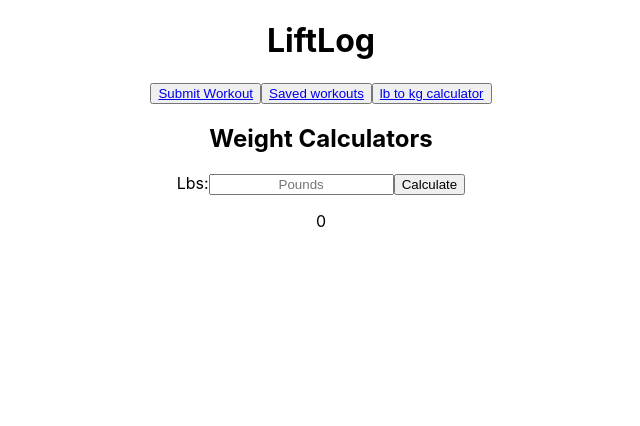
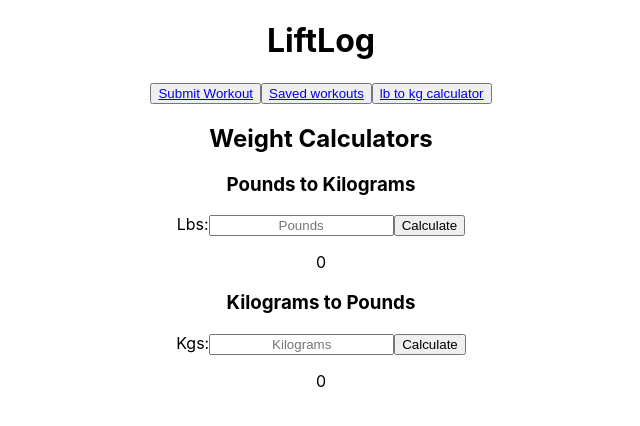
Before and after one commit to DeanLeong/LiftLog, a React (Create React App) app: page /Calculator in a window 1280 px wide. Shown: the top 426 px of the page, without its empty margins (319-959 px from the left). Built offline with nearby package versions, Linux system fonts and the light colour scheme.

Commit message:
working onchange calcs

```diff
--- a/src/Calculators.jsx
+++ b/src/Calculators.jsx
@@ -13,18 +13,36 @@ function Calculators() {
   return (
     <div>
       <h2>Weight Calculators</h2>
-      <form>
+      <div className="lbs-to-kgs">
+        <form>
+          <h3>Pounds to Kilograms</h3>
         <label htmlFor="lbsToKgs">Lbs:</label>
-        <input className="lbsInput"
+        <input className="lbs-input"
           name="Pounds"
           type="text"
           placeholder="Pounds"
           value={value}
           onChange={(e) => setValue(e.target.value)}
         />
-        <button type="submit" className="lbs-to-kgs-submit">Calculate</button>
+          <button type="submit" className="lbs-to-kgs-submit">Calculate</button>
       </form>
-      <p>{value / 2.2046}</p>
+        <p>{value / 2.2046}</p>
+      </div>
+      <div className="kgs-to-lbs">
+        <form>
+        <h3>Kilograms to Pounds</h3>
+        <label htmlFor="kgsToLbs">Kgs:</label>
+        <input className="kgsInput"
+          name="Kilograms"
+          type="text"
+          placeholder="Kilograms"
+          value={value}
+          onChange={(e) => setValue(e.target.value)}
+        />
+          <button type="submit" className="kgs-to-lbs-submit">Calculate</button>
+        </form>
+        <p>{value * 2.2046}</p>
+        </div>
     </div>
   )
 }
```
